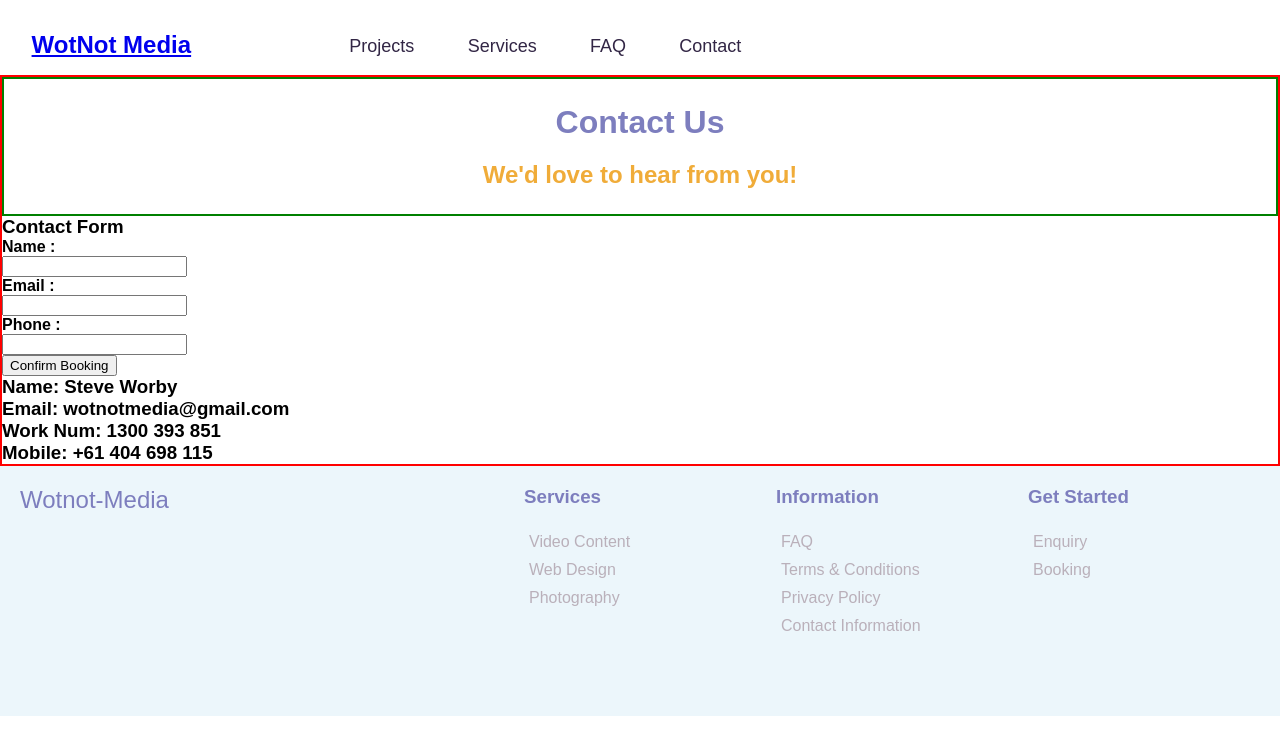
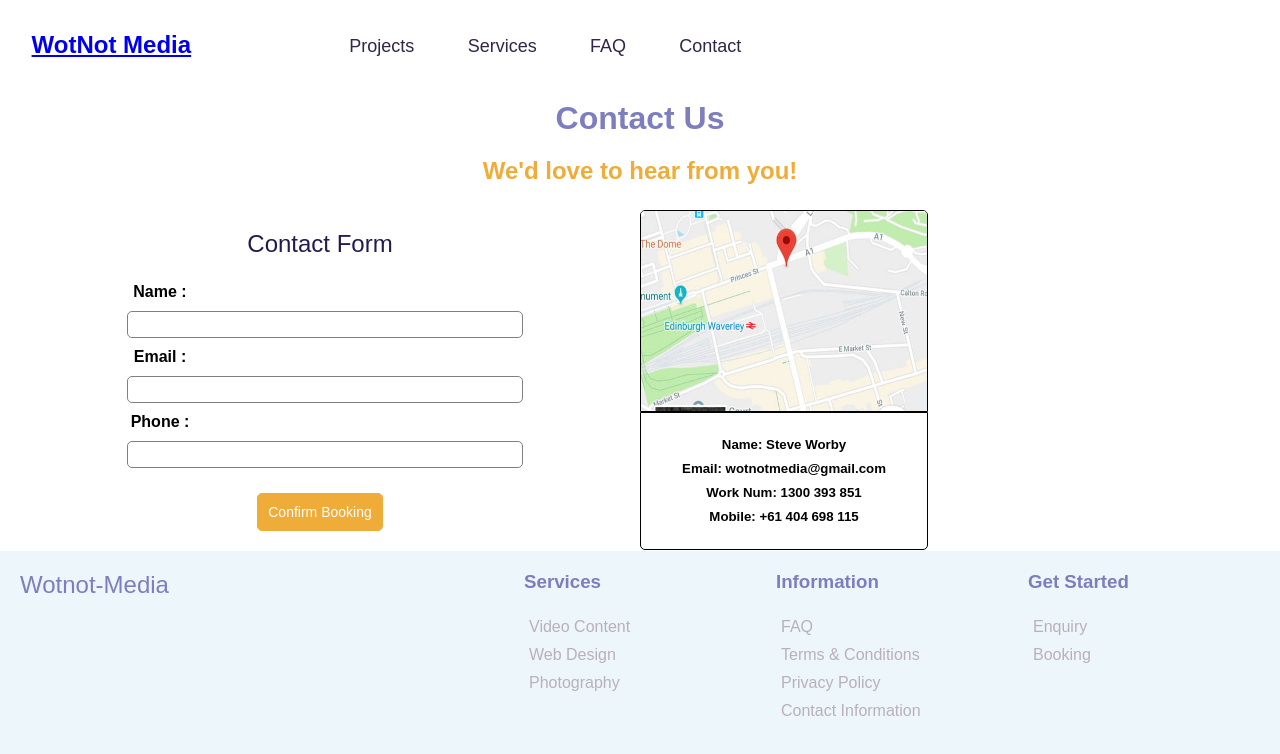
Before and after one commit to WClifford1/wotnot-media, a React (Create React App) app in the folder client/: page /contact in a window 1280 px wide. Shown: the top 754 px of the page. Built offline with nearby package versions, Linux system fonts and the light colour scheme.

Commit message:
Contact form Added

```diff
--- a/client/src/App.css
+++ b/client/src/App.css
@@ -274,12 +274,7 @@
   transition: width .3s;
 }
 
-.contact-cont {
-  border: 2px solid red;
-}
-
 .contact-cont .contact-header {
-  border: 2px solid green;
   display: -webkit-box;
   display: -ms-flexbox;
   display: flex;
@@ -299,6 +294,122 @@
 .contact-cont .contact-header h2 {
   padding: 10px;
   color: #f0ac39;
+}
+
+.contact-cont .contact-page {
+  display: -webkit-box;
+  display: -ms-flexbox;
+  display: flex;
+  -webkit-box-pack: center;
+      -ms-flex-pack: center;
+          justify-content: center;
+}
+
+.contact-cont .contact-form {
+  display: -webkit-box;
+  display: -ms-flexbox;
+  display: flex;
+  -webkit-box-pack: center;
+      -ms-flex-pack: center;
+          justify-content: center;
+  -webkit-box-orient: vertical;
+  -webkit-box-direction: normal;
+      -ms-flex-direction: column;
+          flex-direction: column;
+  text-align: center;
+  width: 100%;
+}
+
+.contact-cont .contact-form h2 {
+  padding: 20px;
+  font-weight: 100;
+  color: #211c4f;
+}
+
+.contact-cont .contact-form .contact-text {
+  display: -webkit-box;
+  display: -ms-flexbox;
+  display: flex;
+}
+
+.contact-cont .contact-form .contact-text label {
+  width: 50%;
+  padding: 5px 0 5px 0;
+}
+
+.contact-cont .contact-form .contact-input {
+  display: -webkit-box;
+  display: -ms-flexbox;
+  display: flex;
+  -webkit-box-pack: center;
+      -ms-flex-pack: center;
+          justify-content: center;
+  width: 100%;
+  padding: 5px;
+}
+
+.contact-cont .contact-form .contact-input .contact-control {
+  width: 60%;
+  padding: 5px;
+  border-radius: 5px;
+  border: 1px solid grey;
+}
+
+.contact-cont .contact-form .contact-btn {
+  padding: 20px;
+}
+
+.contact-cont .contact-form .contact-btn .contact-sub {
+  border: 1px solid #f0ac39;
+  padding: 10px;
+  border-radius: 5px;
+  font-size: 14px;
+  background-color: #f0ac39;
+  color: white;
+}
+
+.contact-cont .contact-details {
+  display: -webkit-box;
+  display: -ms-flexbox;
+  display: flex;
+  -webkit-box-orient: vertical;
+  -webkit-box-direction: normal;
+      -ms-flex-direction: column;
+          flex-direction: column;
+  width: 100%;
+}
+
+.contact-cont .contact-details .contact-card {
+  display: -webkit-box;
+  display: -ms-flexbox;
+  display: flex;
+  text-align: center;
+  -webkit-box-orient: vertical;
+  -webkit-box-direction: normal;
+      -ms-flex-direction: column;
+          flex-direction: column;
+  width: 45%;
+}
+
+.contact-cont .contact-details img {
+  height: 200px;
+  border-radius: 5px 5px 0 0;
+  border: 1px solid black;
+}
+
+.contact-cont .contact-details .admin-details {
+  text-align: center;
+  padding: 20px 0 20px 0;
+  line-height: 1.5em;
+  border: 1px solid black;
+  border-radius: 0 0 5px 5px;
+}
+
+.question-cont {
+  display: -webkit-box;
+  display: -ms-flexbox;
+  display: flex;
+  border: 2px solid red;
 }
 
 * {
--- a/client/src/Styles/_Contact.scss
+++ b/client/src/Styles/_Contact.scss
@@ -8,10 +8,10 @@
 $off-black: #322645;
 
 .contact-cont {
-    border: 2px solid red;
+    // border: 2px solid red;
 
     .contact-header {
-        border: 2px solid green;
+        // border: 2px solid green;
         display: flex;
         flex-direction: column;
         text-align: center;
@@ -28,4 +28,97 @@
             color: $material-yellow;
         }
     }
+
+    .contact-page {
+        // border: 2px solid turquoise;
+        display: flex;
+        justify-content: center;
+    }
+
+    .contact-form {
+        // border: 2px solid blue;
+        display: flex;
+        justify-content: center;
+        flex-direction: column;
+        text-align: center;
+        width: 100%;
+
+        h2 {
+            padding: 20px;
+            font-weight: 100;
+            color: $dark-blue;
+        }
+        // text-align: center;
+        .contact-text {
+            display: flex;
+
+            label {
+                width: 50%;
+                padding: 5px 0 5px 0;
+            }
+        }
+
+        .contact-input {
+            // border: 2px solid saddlebrown;
+            display: flex;
+            justify-content: center;
+            width: 100%;
+            padding: 5px;
+
+            .contact-control {
+                width: 60%;
+                padding: 5px;
+                border-radius: 5px;
+                border: 1px solid grey;
+            }
+        }
+
+
+        .contact-btn {
+            padding: 20px;
+
+            .contact-sub {
+                border: 1px solid $material-yellow;
+                padding: 10px;
+                border-radius: 5px;
+                font-size: 14px;
+                background-color: $material-yellow;
+                color: white;
+            }
+        }
+
+    }
+
+    .contact-details {
+        display: flex;
+        flex-direction: column;
+        width: 100%;
+        // border: 2px solid red;
+
+
+        .contact-card {
+            display: flex;
+            text-align: center;
+            flex-direction: column;
+            width: 45%;
+
+            // border: 2px solid red;
+        }
+
+        img {
+            height: 200px;
+            border-radius: 5px 5px 0 0;
+            border: 1px solid black;
+
+        }
+
+
+        .admin-details {
+            text-align: center;
+            padding: 20px 0 20px 0;
+            line-height: 1.5em;
+            border: 1px solid black;
+            border-radius: 0 0 5px 5px;
+        }
+    }
 }
--- /dev/null
+++ b/client/src/Styles/_Faq.scss
@@ -0,0 +1,14 @@
+$off-white: #fcf7f8;
+$dark-blue: #211c4f;
+$material-grey: #bab0ba;
+$material-pink: #d98d91;
+$material-purple: #7d7ebe;
+$material-red: #eb561a;
+$material-yellow: #f0ac39;
+$off-black: #322645;
+
+
+.question-cont {
+    display: flex;
+    border: 2px solid red;
+}
--- a/client/src/app.scss
+++ b/client/src/app.scss
@@ -2,6 +2,7 @@
 @import './Styles/Booking';
 @import './Styles/Home';
 @import './Styles/Contact';
+@import './Styles/Faq';
 
 $off-white: #fcf7f8;
 $dark-blue: #211c4f;
--- a/client/src/components/Contact.jsx
+++ b/client/src/components/Contact.jsx
@@ -1,5 +1,6 @@
 import React, { Component } from 'react'
 import axios from 'axios'
+import map from '../images/map.jpg'
 
 export default class Contact extends Component {
     constructor(props) {
@@ -68,11 +69,13 @@
                     <h1>Contact Us</h1>
                     <h2>We'd love to hear from you!</h2>
                 </div>
+
+
+                <div className="contact-page">
+                <div className="contact-form">
                 <div className="contact-title">
-                    <h3>Contact Form</h3>
+                    <h2>Contact Form</h2>
                 </div>
-
-                <div className="contact-form">
                     <form onSubmit={this.onSubmit}>
                         <div className="contact-text">
                             <label><strong>Name :</strong></label>
@@ -111,18 +114,24 @@
                 </div>
 
             <div className="contact-details">
+                <div className="contact-card">
+                <img src={map} alt=""/>
+                <div className="admin-details">
                 <div className="cont-name">
-                    <h3>Name: Steve Worby</h3>
+                    <h5>Name: Steve Worby</h5>
                 </div>
                 <div className="cont-email">
-                    <h3>Email: wotnotmedia@gmail.com</h3>
+                    <h5>Email: wotnotmedia@gmail.com</h5>
                 </div>
                 <div className="cont-work">
-                    <h3>Work Num: 1300 393 851</h3>
+                    <h5>Work Num: 1300 393 851</h5>
                 </div>
                 <div className="cont-mobil">
-                    <h3>Mobile: +61 404 698 115 </h3>
+                    <h5>Mobile: +61 404 698 115 </h5>
+                    </div>
                 </div>
+                </div>
+            </div>
             </div>
             </div>
         )
--- a/client/src/components/Faq.jsx
+++ b/client/src/components/Faq.jsx
@@ -2,7 +2,7 @@
 
 export default function Faq() {
     return (
-        <div>
+        <div className="question-cont">
             <div className="question1">
             <h1>Frequently Asked Questions</h1>
             <h2>Lorem, ipsum dolor sit amet consectetur adipisicing elit. Inventore, possimus?`</h2>
```
Also changed, not shown: client/src/images/map.jpg (added), 1 other file (tests, documents, lock files or other folders).
